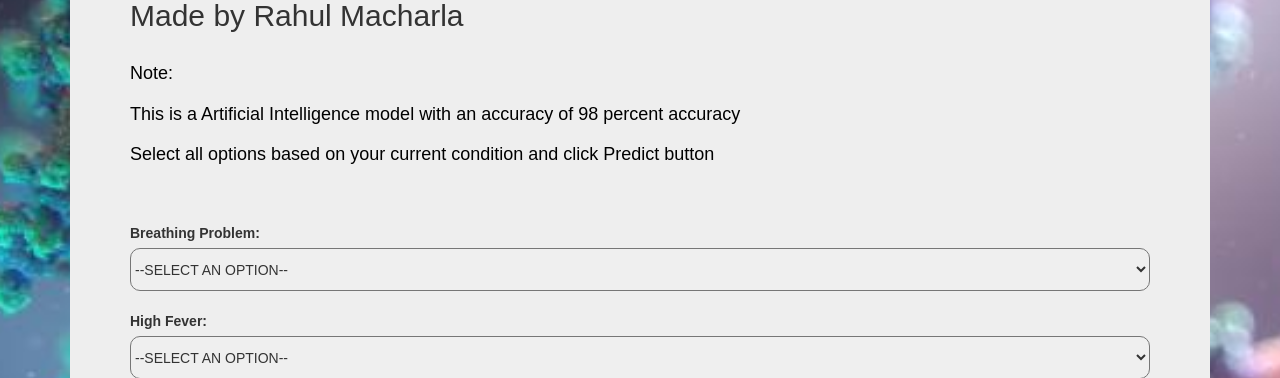
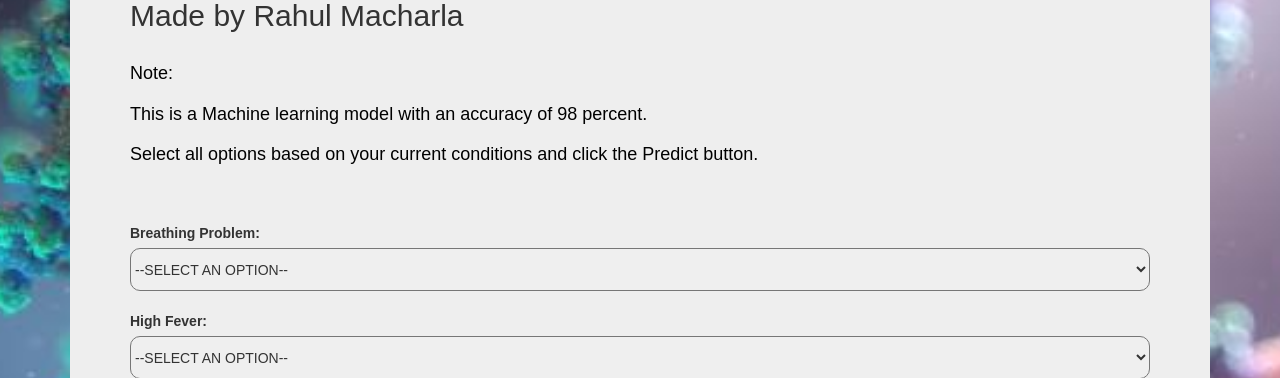
Before and after one commit to Rahul-Macharla/Covid-19-Symptoms-Detection-Heroku, a Flask app: page / in a window 1280 px wide. Shown: the part 265-643 px from the top of the page. Run offline with Flask 2, Linux system fonts and the light colour scheme; parts of the project's set-up code (start-up, migrations or seed data) failed here and were passed over; some libraries are stand-ins or nearby versions; some web fonts are replaced.

Commit message:
Update index.html

```diff
--- a/templates/index.html
+++ b/templates/index.html
@@ -22,8 +22,8 @@
     <br>
     <div class="instructions">
       <p>Note:</p>
-      <p>This is a Artificial Intelligence model with an accuracy of 98 percent accuracy</p>
-      <p>Select all options based on your current condition and click Predict button</p>
+      <p>This is a Machine learning model with an accuracy of 98 percent.</p>
+      <p>Select all options based on your current conditions and click the Predict button.</p>
     </div>
     <br>
     <br>
```
